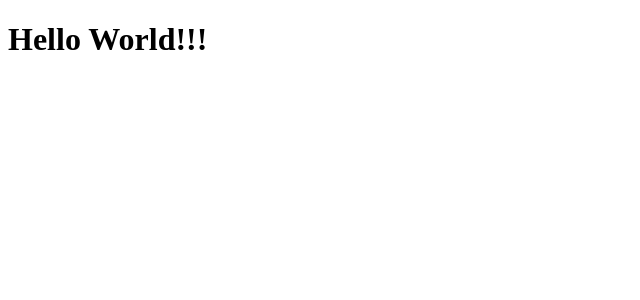
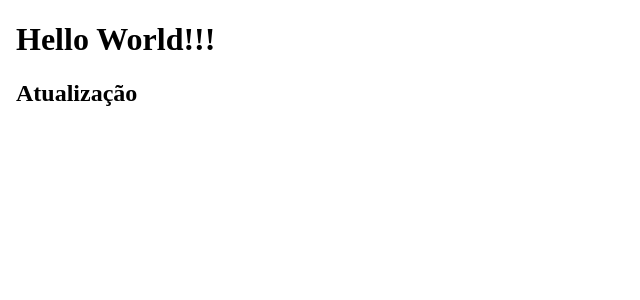
Before and after one commit to jaotuta/custom-educ-platform, a Next.js app: page / in a window 1280 px wide. Shown: the top 300 px of the page, without its empty margins (0-640 px from the left). Built offline with nearby package versions, Linux system fonts and the light colour scheme.

Commit message:
Atualização pagina index

```diff
--- a/pages/index.js
+++ b/pages/index.js
@@ -1,5 +1,5 @@
 function Home() {
-    return <h1>Hello World!!!</h1>
+    return <body><h1>Hello World!!!</h1> <h2>Atualização</h2></body>
 }
 
 export default Home;
```
Also changed, not shown: 1 other file (tests, documents, lock files or other folders).
